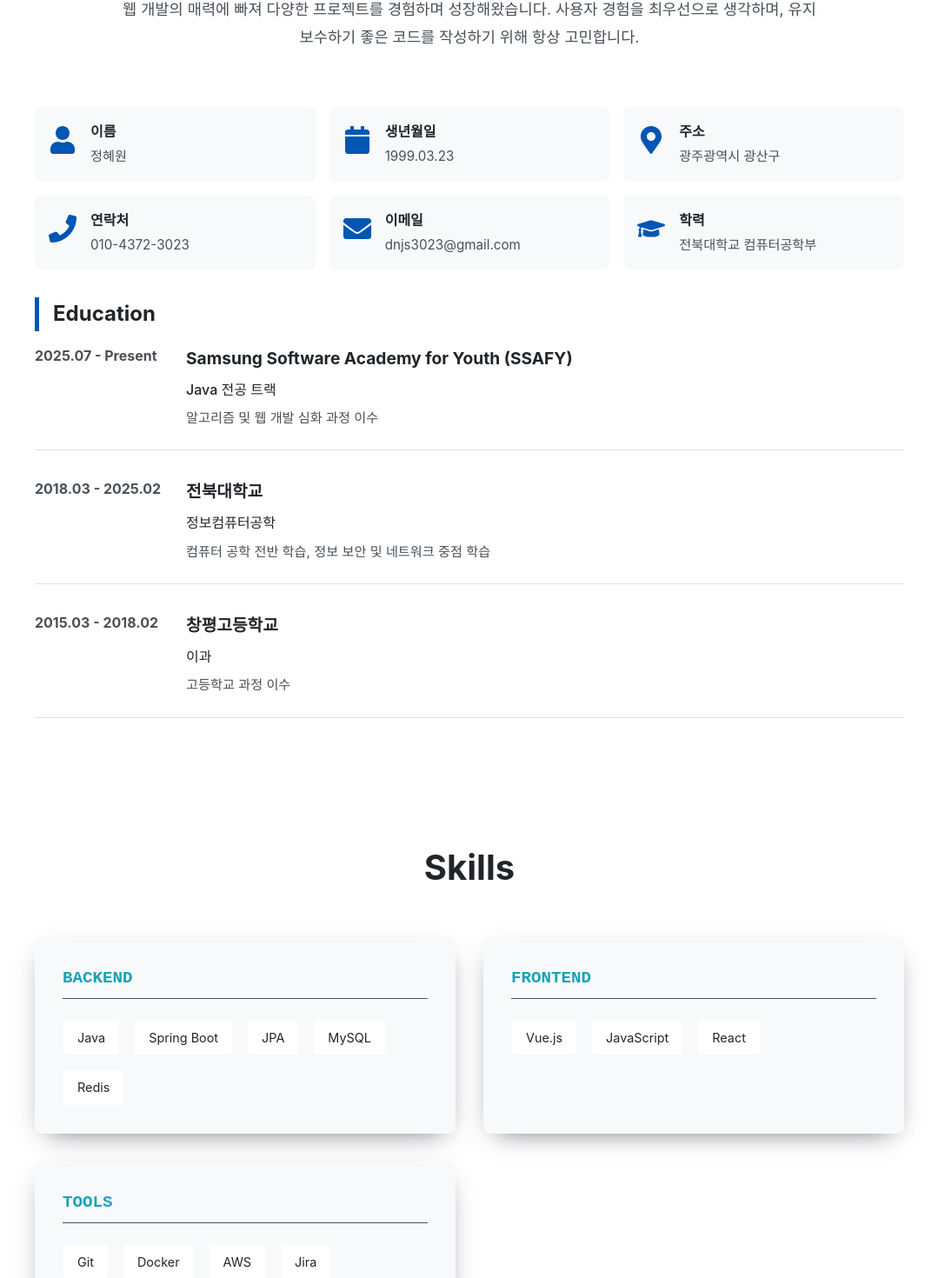
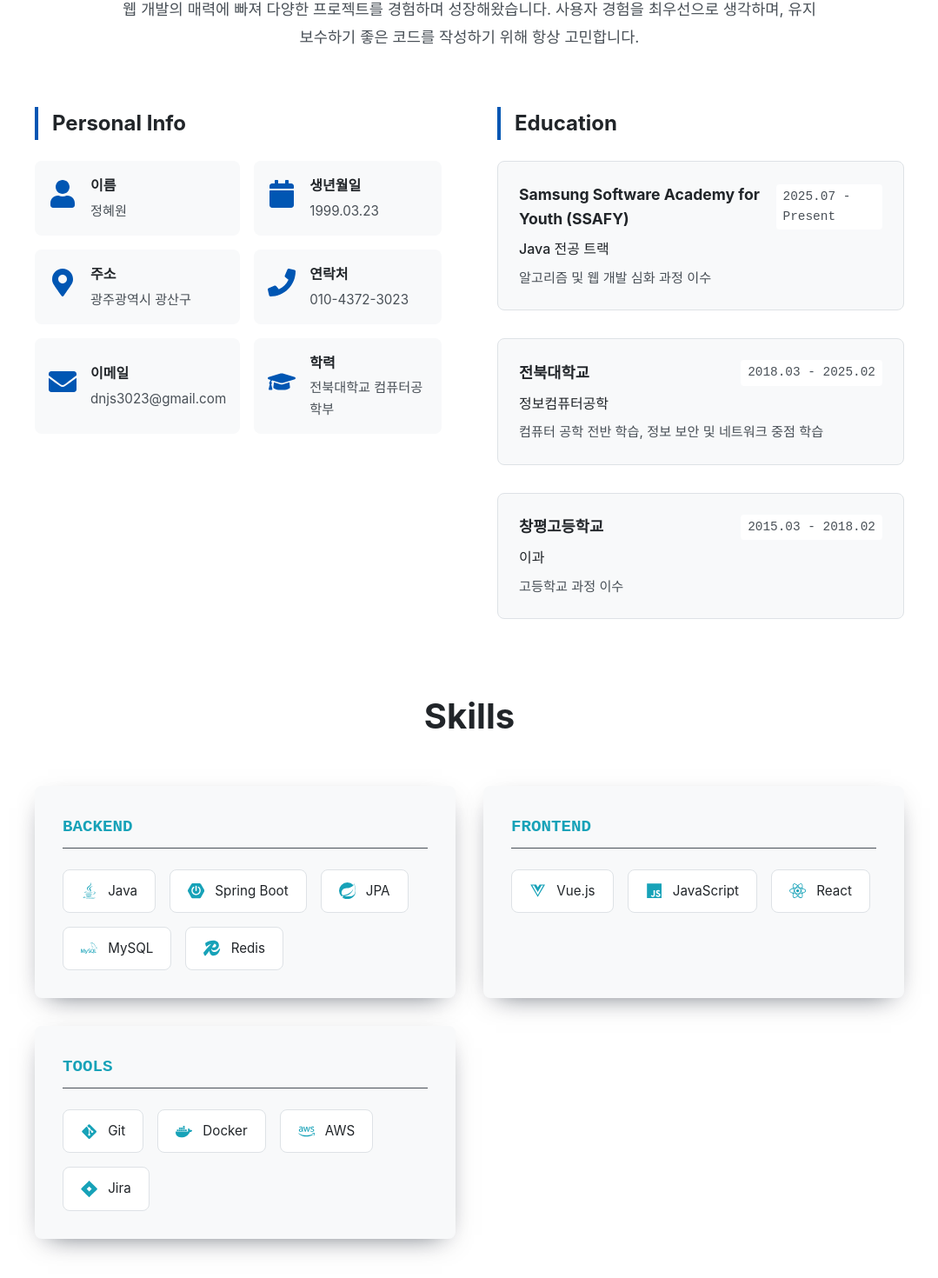
Before and after one commit to Clarus23/Clarus23.github.io, a React (Vite) app: page / in a window 1280 px wide. Shown: the part 778-2248 px from the top of the page at 87% size, without its empty margins (100-1179 px from the left). Built offline with nearby package versions, Linux system fonts and the light colour scheme.

Commit message:
fix: 디자인 수정

```diff
--- a/src/sections/About.jsx
+++ b/src/sections/About.jsx
@@ -30,6 +30,9 @@ const About = () => {
                 </p>
             </Bio>
 
+            <ContentWrapper>
+                <ProfileColumn>
+                    <SubTitle>Personal Info</SubTitle>
                     <Grid>
                         {infoList.map((info, index) => (
                             <InfoCard key={index} onClick={() => info.isCopyable && copyToClipboard(info.value)} isCopyable={info.isCopyable}>
@@ -41,20 +44,24 @@ const About = () => {
                             </InfoCard>
                         ))}
                     </Grid>
+                </ProfileColumn>
 
-            <SubSectionTitle>Education</SubSectionTitle>
+                <EducationColumn>
+                    <SubTitle>Education</SubTitle>
                     <EducationList>
                         {education.map((edu) => (
                             <EducationItem key={edu.id}>
+                                <EduHeader>
+                                    <EduSchool>{edu.school}</EduSchool>
                                     <EduPeriod>{edu.period}</EduPeriod>
-                        <EduContent>
-                            <EduSchool>{edu.school}</EduSchool>
+                                </EduHeader>
                                 <EduMajor>{edu.major}</EduMajor>
                                 <EduDesc>{edu.description}</EduDesc>
-                        </EduContent>
                             </EducationItem>
                         ))}
                     </EducationList>
+                </EducationColumn>
+            </ContentWrapper>
         </Section>
     );
 };
@@ -72,19 +79,37 @@ const SectionTitle = styled.h2`
   text-align: center;
 `;
 
-const SubSectionTitle = styled.h3`
+const ContentWrapper = styled.div`
+  display: flex;
+  gap: 4rem;
+
+  @media (max-width: ${({ theme }) => theme.breakpoints.tablet}) {
+    flex-direction: column;
+    gap: 3rem;
+  }
+`;
+
+const ProfileColumn = styled.div`
+  flex: 1;
+`;
+
+const EducationColumn = styled.div`
+  flex: 1;
+`;
+
+const SubTitle = styled.h3`
   font-size: 1.5rem;
-  margin: 2rem 0 1rem;
+  margin-bottom: 1.5rem;
   color: ${({ theme }) => theme.colors.textPrimary};
-  border-left: 5px solid ${({ theme }) => theme.colors.primary};
+  border-left: 4px solid ${({ theme }) => theme.colors.primary};
   padding-left: 1rem;
 `;
 
 const Grid = styled.div`
   display: grid;
-  grid-template-columns: repeat(3, 1fr);
+  grid-template-columns: repeat(2, 1fr); /* Changed to 2 columns for better fit */
   gap: 1rem;
-  margin-bottom: 2rem;
+  margin-bottom: 0;
 
   @media (max-width: ${({ theme }) => theme.breakpoints.tablet}) {
     grid-template-columns: repeat(2, 1fr);
@@ -150,31 +175,39 @@ const EducationList = styled.div`
 `;
 
 const EducationItem = styled.div`
-  display: flex;
-  gap: 1.5rem;
-  padding-bottom: 1.5rem;
-  border-bottom: 1px solid ${({ theme }) => theme.colors.border || '#eee'};
+  background: ${({ theme }) => theme.colors.bgLight};
+  padding: 1.5rem;
+  border-radius: 8px;
+  border: 1px solid ${({ theme }) => theme.colors.border || '#eee'};
+  transition: transform 0.2s;
 
-  @media (max-width: ${({ theme }) => theme.breakpoints.mobile}) {
-    flex-direction: column;
-    gap: 0.5rem;
+  &:hover {
+    transform: translateY(-3px);
   }
 `;
 
-const EduPeriod = styled.div`
-  min-width: 150px;
-  font-weight: bold;
-  color: ${({ theme }) => theme.colors.textSecondary};
+const EduHeader = styled.div`
+  display: flex;
+  justify-content: space-between;
+  align-items: center;
+  margin-bottom: 0.5rem;
 `;
 
-const EduContent = styled.div`
-  flex: 1;
+const EduPeriod = styled.span`
+  font-size: 0.9rem;
+  color: ${({ theme }) => theme.colors.textSecondary};
+  font-family: ${({ theme }) => theme.fonts.mono};
+  background: ${({ theme }) => theme.colors.bg};
+  padding: 0.2rem 0.5rem;
+  border-radius: 4px;
 `;
 
+
+
 const EduSchool = styled.h4`
-  font-size: 1.2rem;
+  font-size: 1.1rem;
   color: ${({ theme }) => theme.colors.textPrimary};
-  margin-bottom: 0.5rem;
+  font-weight: bold;
 `;
 
 const EduMajor = styled.div`
--- a/src/sections/Awards.jsx
+++ b/src/sections/Awards.jsx
@@ -27,7 +27,7 @@ const Awards = () => {
 };
 
 const Section = styled.section`
-  padding: 100px 0;
+  padding: 40px 0;
   max-width: 1000px;
   margin: 0 auto;
 `;
--- a/src/sections/Contact.jsx
+++ b/src/sections/Contact.jsx
@@ -19,11 +19,11 @@ const Contact = () => {
 };
 
 const Section = styled.section`
-  padding: 100px 0;
+  padding: 40px 0;
   max-width: 800px;
   margin: 0 auto;
   text-align: center;
-  padding-bottom: 150px;
+  padding-bottom: 80px;
 `;
 
 const SectionTitle = styled.h2`
--- a/src/sections/Skills.jsx
+++ b/src/sections/Skills.jsx
@@ -1,6 +1,25 @@
 import React from 'react';
 import styled from 'styled-components';
 import { skills } from '../data/skills';
+import {
+  FaJava, FaJs, FaReact, FaVuejs, FaGitAlt, FaDocker, FaAws, FaJira
+} from 'react-icons/fa';
+import { SiSpringboot, SiSpring, SiMysql, SiRedis } from 'react-icons/si';
+
+const iconMap = {
+  "Java": <FaJava />,
+  "Spring Boot": <SiSpringboot />,
+  "JPA": <SiSpring />,
+  "MySQL": <SiMysql />,
+  "Redis": <SiRedis />,
+  "Vue.js": <FaVuejs />,
+  "JavaScript": <FaJs />,
+  "React": <FaReact />,
+  "Git": <FaGitAlt />,
+  "Docker": <FaDocker />,
+  "AWS": <FaAws />,
+  "Jira": <FaJira />
+};
 
 const Skills = () => {
   return (
@@ -13,6 +32,7 @@ const Skills = () => {
             <SkillList>
               {items.map((skill, index) => (
                 <SkillItem key={index}>
+                  <IconWrapper>{iconMap[skill.name]}</IconWrapper>
                   <SkillName>{skill.name}</SkillName>
                   {skill.level && <Tooltip>{skill.level}</Tooltip>}
                 </SkillItem>
@@ -26,7 +46,7 @@ const Skills = () => {
 };
 
 const Section = styled.section`
-  padding: 100px 0;
+  padding: 40px 0;
   max-width: 1000px;
   margin: 0 auto;
 `;
@@ -101,15 +121,21 @@ const Tooltip = styled.div`
 const SkillItem = styled.div`
   position: relative;
   background-color: ${({ theme }) => theme.colors.bg};
-  padding: 0.5rem 1rem;
-  border-radius: 4px;
+  padding: 0.75rem 1.25rem;
+  border-radius: 8px;
   color: ${({ theme }) => theme.colors.textPrimary};
-  font-size: 0.9rem;
+  font-size: 0.95rem;
   cursor: default;
-  border: 1px solid ${({ theme }) => theme.colors.bgLight};
+  border: 1px solid ${({ theme }) => theme.colors.border || '#eee'};
+  display: flex;
+  align-items: center;
+  gap: 0.75rem;
+  transition: all 0.2s ease;
 
   &:hover {
     border-color: ${({ theme }) => theme.colors.secondary};
+    transform: translateY(-2px);
+    box-shadow: 0 4px 10px rgba(0,0,0,0.05);
 
     ${Tooltip} {
       opacity: 1;
@@ -118,6 +144,13 @@ const SkillItem = styled.div`
   }
 `;
 
+const IconWrapper = styled.span`
+  font-size: 1.2rem;
+  color: ${({ theme }) => theme.colors.secondary};
+  display: flex;
+  align-items: center;
+`;
+
 const SkillName = styled.span`
 
 `;
```
Lines whose indentation alone changed are shown as unchanged.
